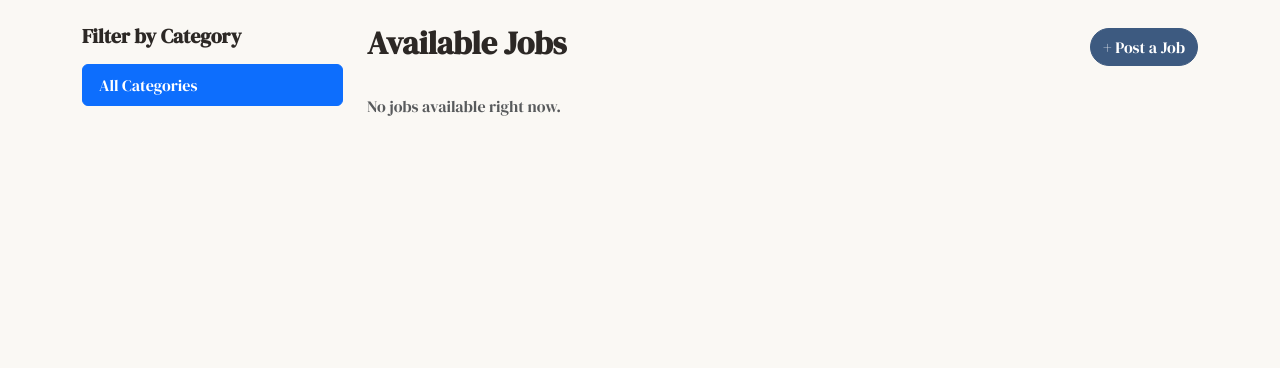
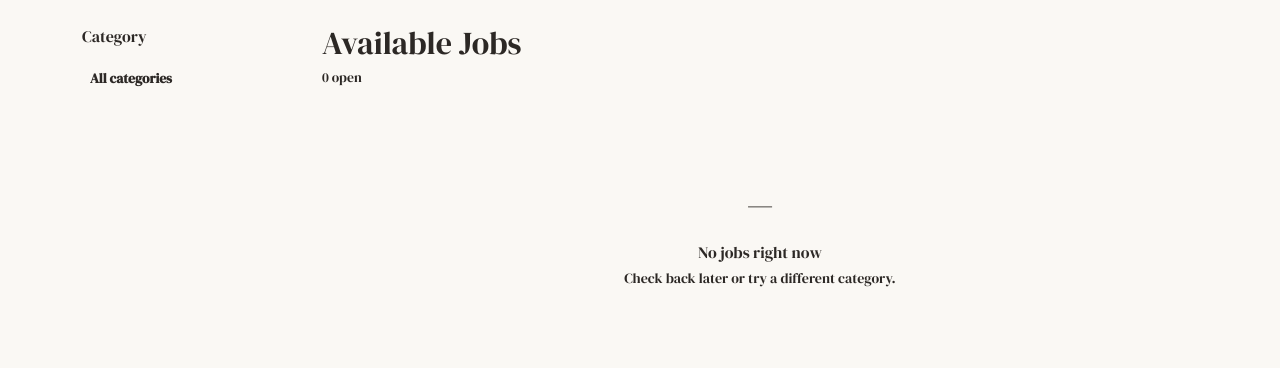
Before and after one commit to LAVACHE123/Helping-Hands, a Django app: page /jobs/ in a window 1280 px wide. Shown: the part 61-429 px from the top of the page. Run offline with Django 5.2, Linux system fonts and the light colour scheme; the visitor is signed in with stand-in values (Sample User, id 1); data that the repository does not hold is empty; parts of the project's set-up code (start-up, migrations or seed data) failed here and were passed over.

Commit message:
update job templates

```diff
--- a/project/helply/templates/Jobs/job_list.html
+++ b/project/helply/templates/Jobs/job_list.html
@@ -1,45 +1,73 @@
 {% extends 'base.html' %}
+{% block title %}Browse Jobs — Helping Hands{% endblock %}
 
 {% block content %}
-<div class="row">
-    <div class="col-md-3">
-        <h5 class="fw-bold mb-3">Filter by Category</h5>
-        <div class="list-group">
+<div class="page__inner">
+    <div style="display:flex;gap:40px;align-items:flex-start;">
+
+        <!-- Sidebar -->
+        <aside style="width:200px;flex-shrink:0;position:sticky;top:72px;">
+            <p class="section-label">Category</p>
+            <nav style="display:flex;flex-direction:column;gap:2px;">
                 <a href="{% url 'job_list' %}"
-               class="list-group-item list-group-item-action {% if not selected_category %}active{% endif %}">
-                All Categories
+                   style="font-size:.85rem;font-weight:{% if not selected_category %}600{% else %}400{% endif %};
+                          color:{% if not selected_category %}var(--ink){% else %}var(--muted){% endif %};
+                          padding:5px 8px;border-radius:4px;text-decoration:none;
+                          background:{% if not selected_category %}var(--bg){% else %}transparent{% endif %};">
+                    All categories
                 </a>
-            {% for category in categories %}
-                <a href="?category={{ category.id }}"
-                   class="list-group-item list-group-item-action {% if selected_category == category.id|stringformat:'s' %}active{% endif %}">
-                    {{ category.icon }} {{ category.name }}
+                {% for cat in categories %}
+                <a href="?category={{ cat.id }}"
+                   style="font-size:.85rem;font-weight:{% if selected_category == cat.id|stringformat:'s' %}600{% else %}400{% endif %};
+                          color:{% if selected_category == cat.id|stringformat:'s' %}var(--ink){% else %}var(--muted){% endif %};
+                          padding:5px 8px;border-radius:4px;text-decoration:none;
+                          background:{% if selected_category == cat.id|stringformat:'s' %}var(--bg){% else %}transparent{% endif %};">
+                    {{ cat.name }}
                 </a>
                 {% endfor %}
+            </nav>
+        </aside>
+
+        <!-- Listings -->
+        <div style="flex:1;min-width:0;">
+            <div style="display:flex;justify-content:space-between;align-items:baseline;margin-bottom:28px;">
+                <div>
+                    <h2 style="margin-bottom:2px;">Available Jobs</h2>
+                    <span style="font-size:.85rem;color:var(--muted);">{{ jobs|length }} open</span>
                 </div>
-    </div>
-    <div class="col-md-9">
-        <div class="d-flex justify-content-between align-items-center mb-4">
-            <h2 class="fw-bold">Available Jobs</h2>
-            {% if user.is_authenticated %}
-                <a href="{% url 'job_create' %}" class="btn btn-primary">+ Post a Job</a>
+                {% if user.is_authenticated and user.profile.role == 'requester' %}
+                    <a href="{% url 'job_create' %}" class="btn btn-primary btn-sm">+ Post a job</a>
                 {% endif %}
             </div>
+
             {% for job in jobs %}
-            <div class="card mb-3 shadow-sm">
-                <div class="card-body">
-                    <div class="d-flex justify-content-between">
-                        <h5 class="card-title">{{ job.title }}</h5>
-                        <span class="badge bg-success">{{ job.status }}</span>
+            <div class="card" style="margin-bottom:12px;">
+                <div style="padding:20px 24px;">
+                    <div style="display:flex;justify-content:space-between;align-items:flex-start;gap:16px;">
+                        <div style="flex:1;min-width:0;">
+                            <div style="display:flex;align-items:center;gap:10px;margin-bottom:6px;">
+                                <a href="{% url 'job_detail' job.id %}" style="font-family:'Playfair Display',Georgia,serif;font-weight:600;font-size:1rem;color:var(--ink);text-decoration:none;">{{ job.title }}</a>
+                                <span class="badge bg-success">Open</span>
                             </div>
-                    <p class="text-muted small">{{ job.category }} · {{ job.location }}</p>
-                    <p class="card-text">{{ job.description|truncatewords:20 }}</p>
-                    <div class="d-flex justify-content-between align-items-center">
-                        <span class="text-muted small">{{ job.time_window }}</span>
-                        <div>
+                            <p style="color:var(--muted);font-size:.82rem;margin-bottom:8px;">
+                                {{ job.category }} &nbsp;·&nbsp; {{ job.location }} &nbsp;·&nbsp; {{ job.time_window }}
+                            </p>
+                            <p style="font-size:.875rem;color:var(--ink-soft);margin-bottom:10px;line-height:1.5;">
+                                {{ job.description|truncatewords:22 }}
+                            </p>
+                            <span style="font-size:.8rem;color:var(--muted);">
+                                Posted by
+                                <a href="{% url 'user_profile' job.requester.id %}" style="color:var(--ink);">
+                                    {{ job.requester.first_name }} {{ job.requester.last_name }}
+                                </a>
+                                &nbsp;·&nbsp; {{ job.created_at|date:"M d, Y" }}
+                            </span>
+                        </div>
+                        <div style="text-align:right;flex-shrink:0;">
                             {% if job.budget %}
-                                <span class="fw-bold me-2">${{ job.budget }}</span>
+                                <div style="font-weight:700;font-size:1rem;margin-bottom:12px;">${{ job.budget }}</div>
                             {% else %}
-                                <span class="text-muted me-2">Budget: To discuss</span>
+                                <div style="font-size:.82rem;color:var(--muted);margin-bottom:12px;">Budget TBD</div>
                             {% endif %}
                             <a href="{% url 'job_detail' job.id %}" class="btn btn-outline-primary btn-sm">View</a>
                         </div>
@@ -47,8 +75,14 @@
                 </div>
             </div>
             {% empty %}
-            <p class="text-muted">No jobs available right now.</p>
+            <div style="text-align:center;padding:64px 0;color:var(--muted);">
+                <div style="font-size:2rem;margin-bottom:12px;">—</div>
+                <p style="font-weight:500;margin-bottom:4px;">No jobs right now</p>
+                <p style="font-size:.875rem;">Check back later or try a different category.</p>
+            </div>
             {% endfor %}
+        </div>
+
     </div>
 </div>
 {% endblock %}
```
Also changed, not shown: project/helply/templates/Jobs/job_create.html (+25 -13 lines). Lines whose indentation alone changed are shown as unchanged.
